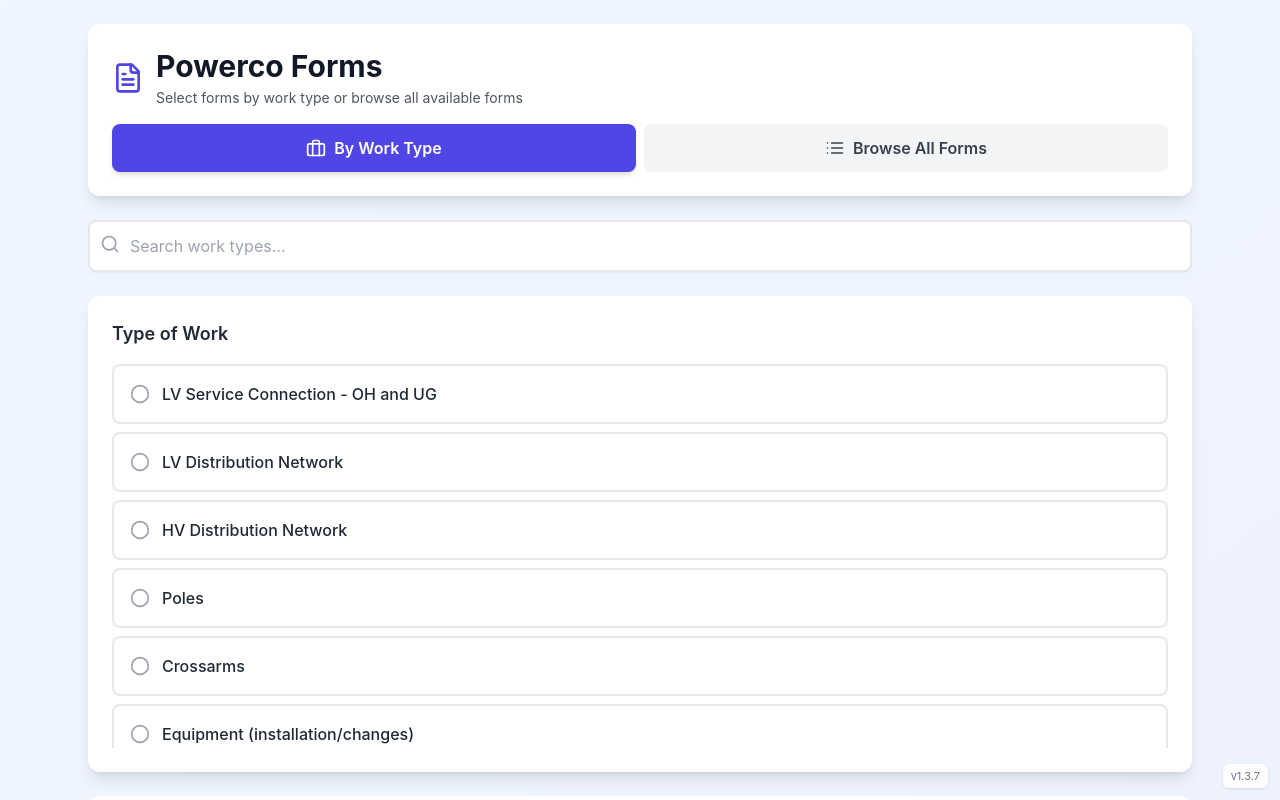
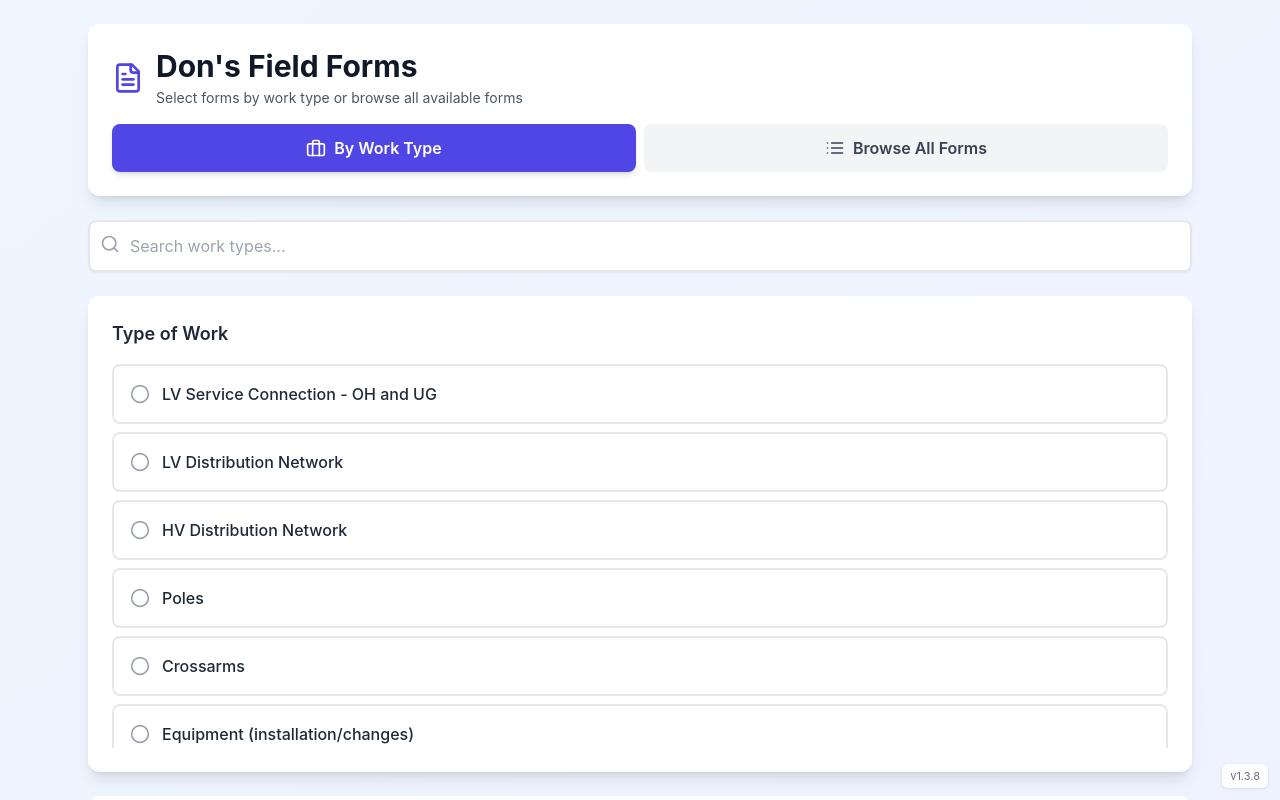
Before and after one commit to Donald-Win/powerco-asbuilt-form-selector, a React (Vite) app: page / in a window 1280 px wide. Shown: the top 800 px of the page. Built offline with nearby package versions, Linux system fonts and the light colour scheme.

Commit message:
Change: App name

```diff
--- a/public/service-worker.js
+++ b/public/service-worker.js
@@ -1,7 +1,7 @@
 // service-worker.js
 // Auto-updating service worker for Powerco Forms App
 
-const CACHE_VERSION = 'v1.3.7'; // Increment this to force cache refresh
+const CACHE_VERSION = 'v1.3.8'; // Increment this to force cache refresh
 const CACHE_NAME = `powerco-forms-${CACHE_VERSION}`;
 
 // Files to cache for offline use (app shell)
--- a/src/App.jsx
+++ b/src/App.jsx
@@ -2,7 +2,7 @@ import React, { useState } from 'react';
 import { Search, FileText, CheckCircle2, Circle, ExternalLink, Download, ChevronDown, ChevronUp, List, Briefcase } from 'lucide-react';
 
 // Version number - update this when releasing new version
-const APP_VERSION = '1.3.7';
+const APP_VERSION = '1.3.8';
 
 const AsBuiltFormSelector = () => {
   const [selectedWork, setSelectedWork] = useState('');
@@ -296,7 +296,7 @@ const AsBuiltFormSelector = () => {
             <FileText className="text-indigo-600" size={32} />
             <div>
               <h1 className="text-2xl md:text-3xl font-bold text-gray-900">
-                Powerco Forms
+                Don's Field Forms
               </h1>
               <p className="text-sm text-gray-600 mt-1">
                 Select forms by work type or browse all available forms
```
